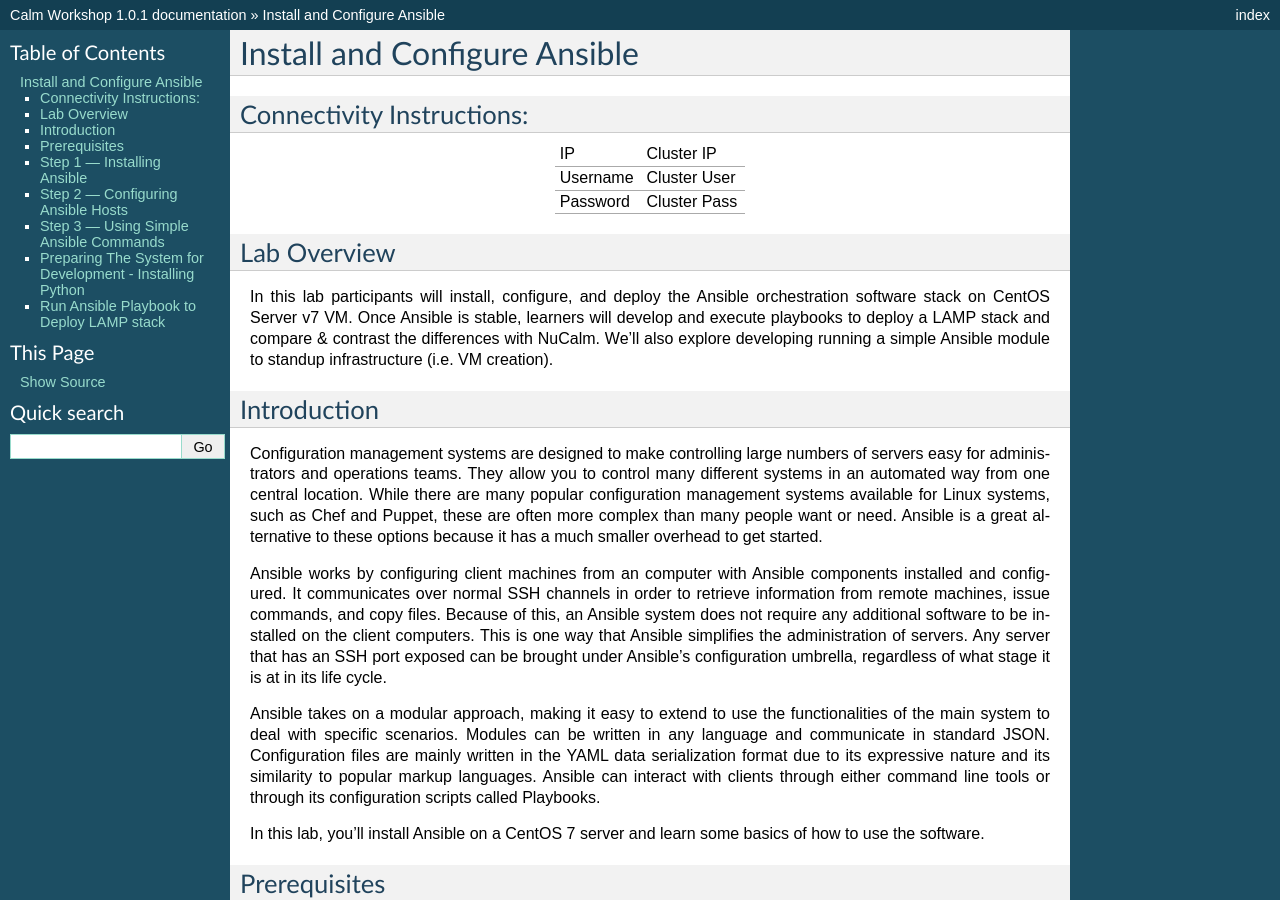
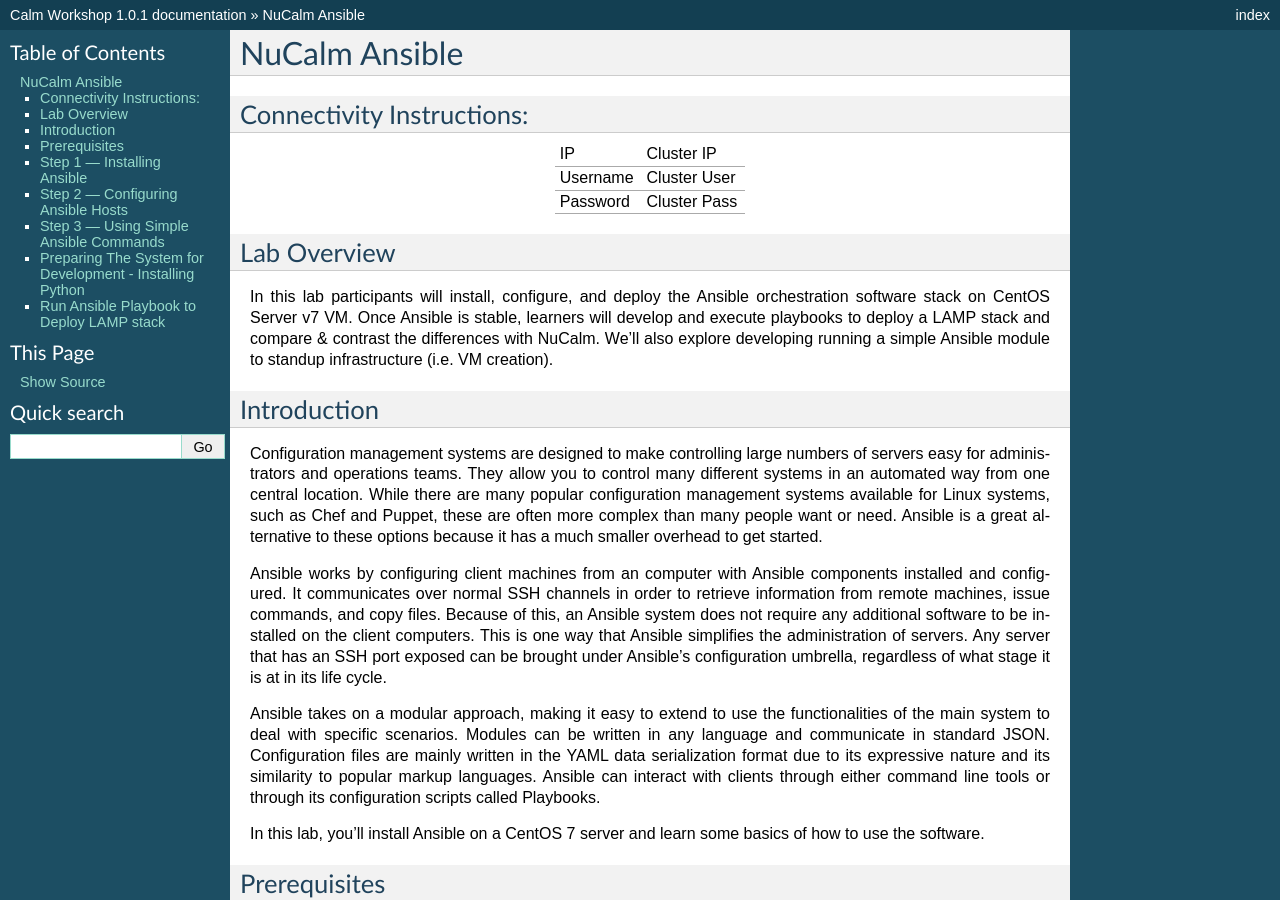
Before and after one commit to dawgfish/calm, a Sphinx documentation site: the page built from docs/lab6/calm_workshop_lab6.rst, in a window 1280 px wide and 900 px high. Built offline with Sphinx 7.4.7, drawn with Linux system fonts in a browser that asks for light colours; pages that are not in the unit, such as notebooks, are missing from menus; some of the changed text lies outside the part shown.

Commit message:
Update calm_workshop_lab6.rst

```diff
--- a/docs/lab6/calm_workshop_lab6.rst
+++ b/docs/lab6/calm_workshop_lab6.rst
@@ -1,6 +1,6 @@
-*****************************
-Install and Configure Ansible
-*****************************
+**************
+NuCalm Ansible
+**************
 
 .. toctree::
          :hidden:
```
